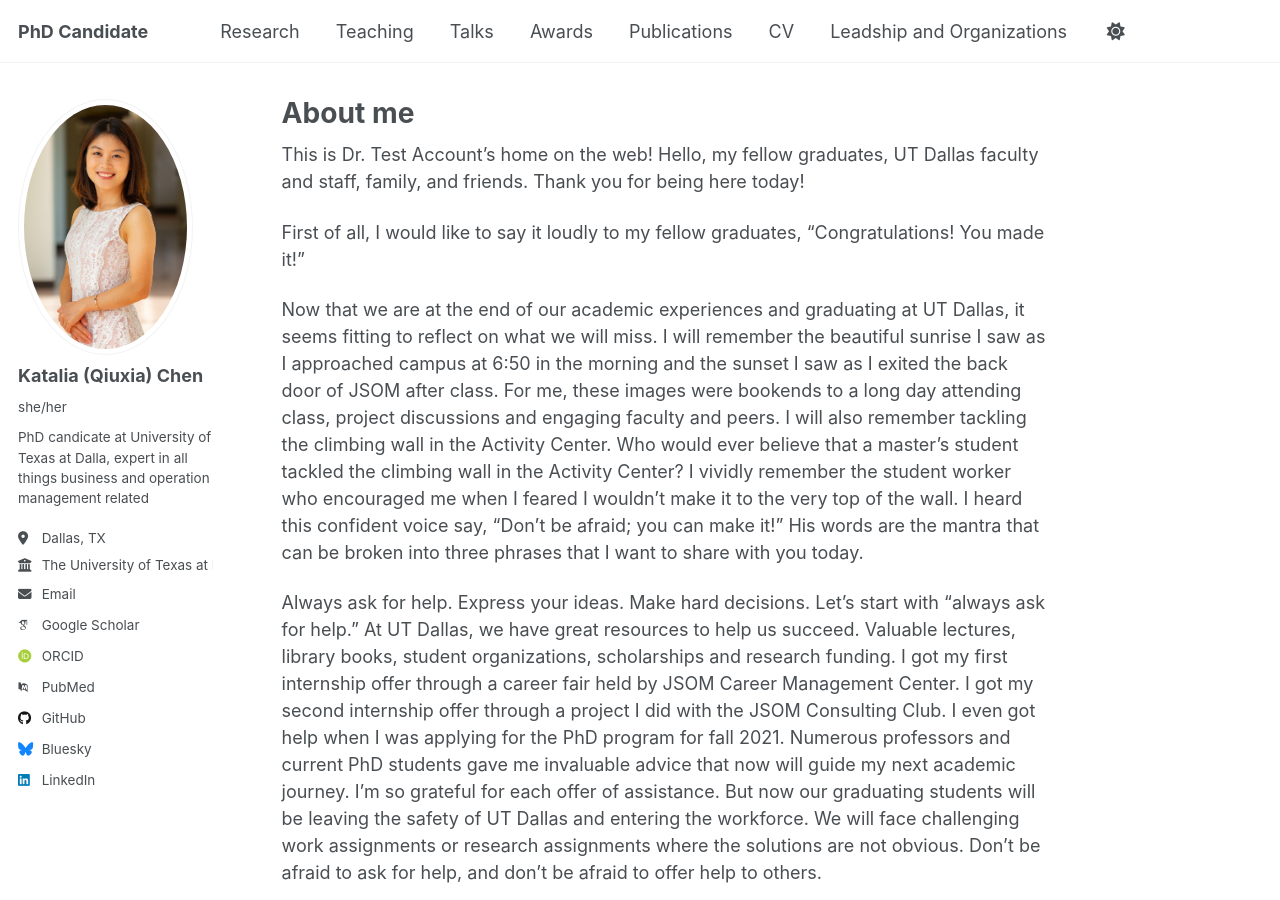
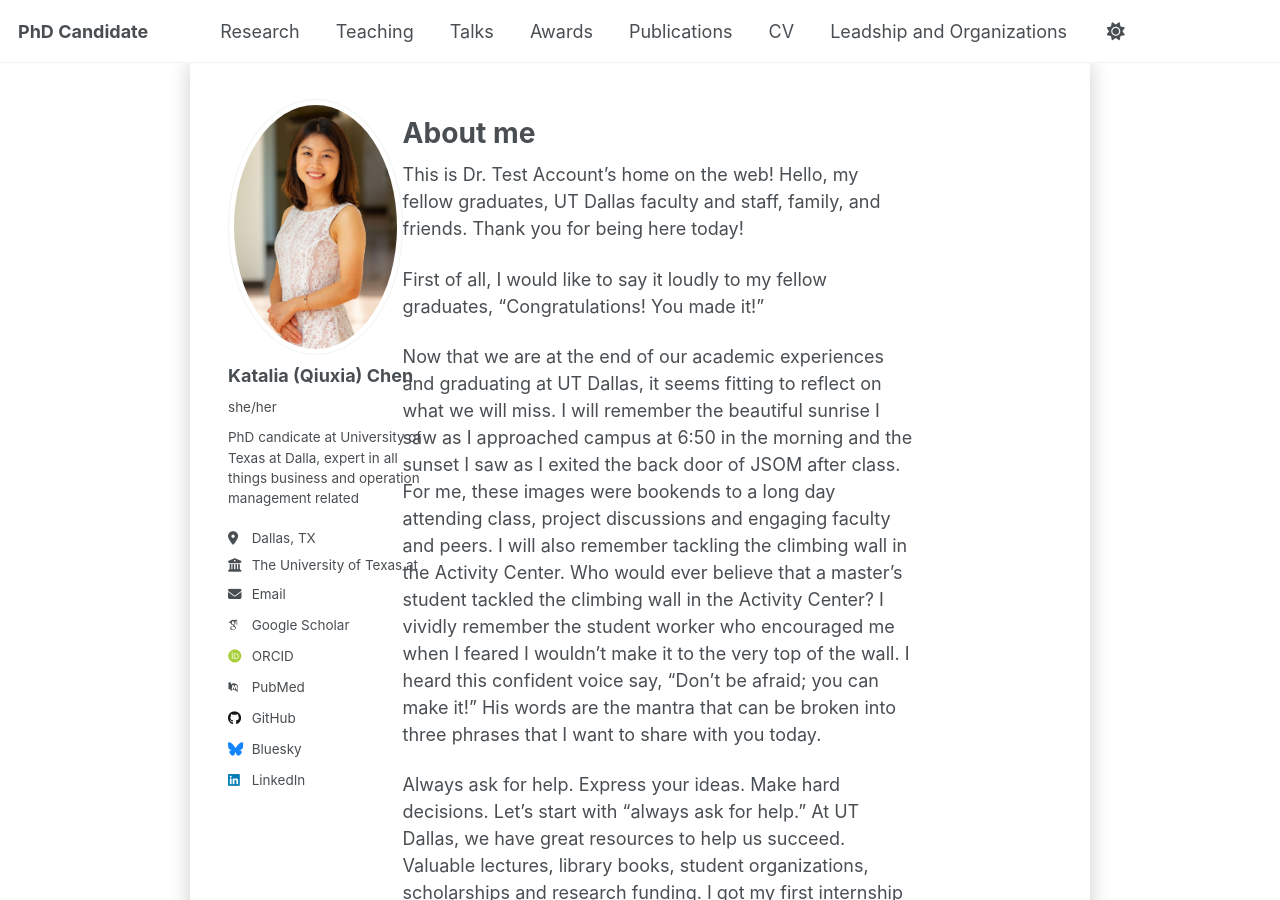
Before and after one commit to qxc2/Katalia_Qiuxia_Chen_v1, a Jekyll site: the page built from _pages/about.md, in a window 1280 px wide and 900 px high. Built offline with Jekyll 4.4.1, drawn with Linux system fonts in a browser that asks for light colours; some web fonts are replaced.

Commit message:
Update default.html

```diff
--- a/_layouts/default.html
+++ b/_layouts/default.html
@@ -16,7 +16,9 @@ layout: compress
     {% include browser-upgrade.html %}
     {% include masthead.html %}
 
+<div class="main-container">
     {{ content }}
+</div>
 
     <div class="page__footer">
       <footer>
@@ -29,10 +31,5 @@ layout: compress
 
   </body>
 
-<body>
-    <div class="border-container"></div>
-    <!-- Other content -->
-</body>
-
 
 </html>
```
